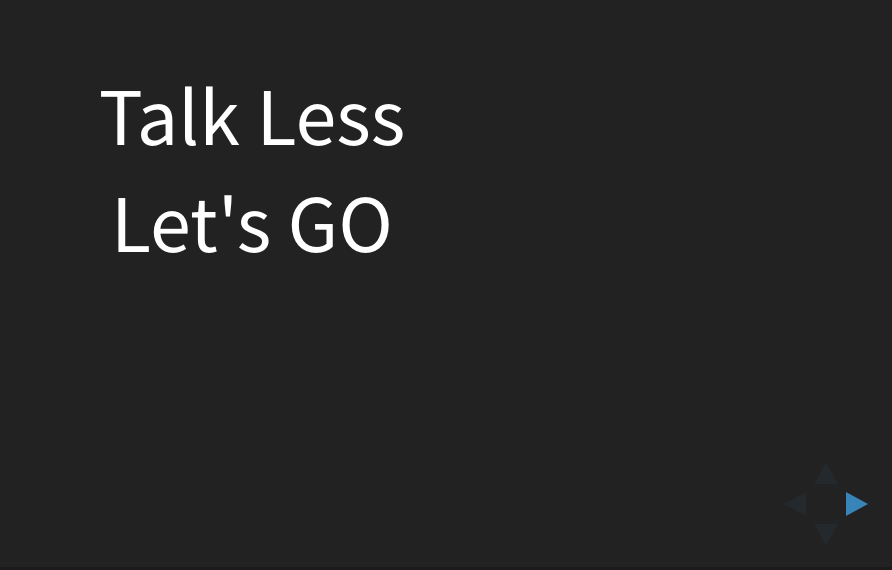
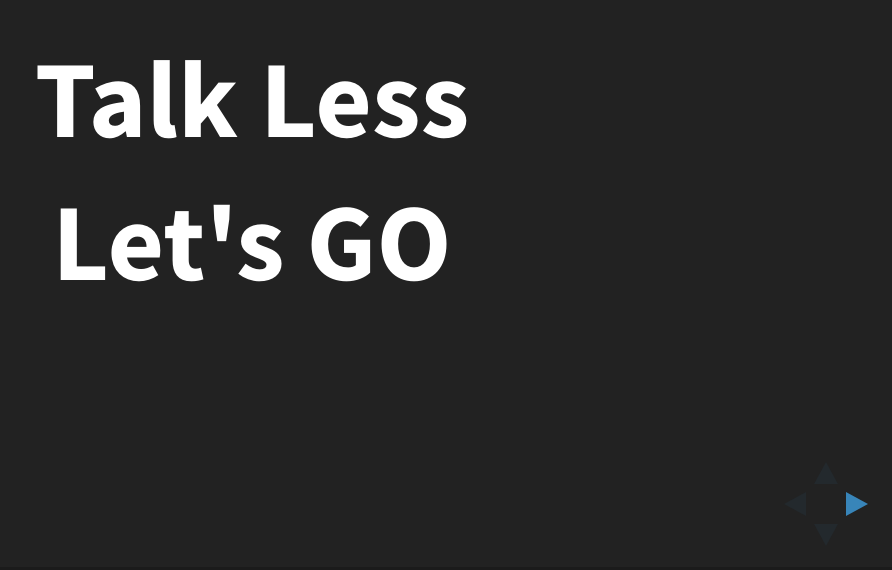
Before and after one commit to XiDeAssassin/Translation-Slides, a website: page index.html in a window 1280 px wide. Shown: the part 230-800 px from the top of the page, without its empty margins (388-1280 px from the left). Drawn offline with Linux system fonts and the light colour scheme.

Commit message:
first page

```diff
--- a/index.html
+++ b/index.html
@@ -18,7 +18,7 @@
 		<div class="reveal">
 			<div class="slides">
 				<section id="Start">
-					<p style="font-family: 'Source Sans Pro'; font-size: 75px;">Talk Less<br/>Let's GO</p>
+					<p style="font-family: 'Source Sans Pro'; font-size: 100px; font-weight: 700">Talk Less<br/>Let's GO</p>
 				</section>
 				<section>Slide 2</section>
 			</div>
```
